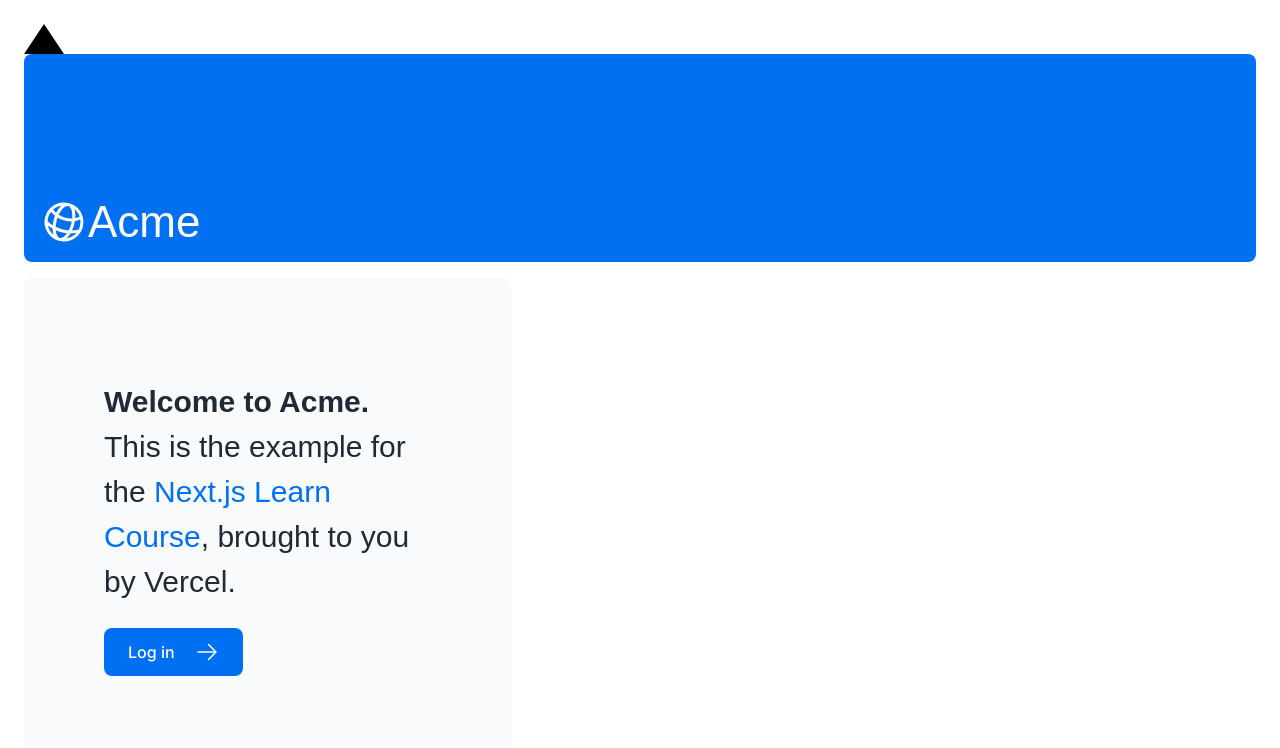
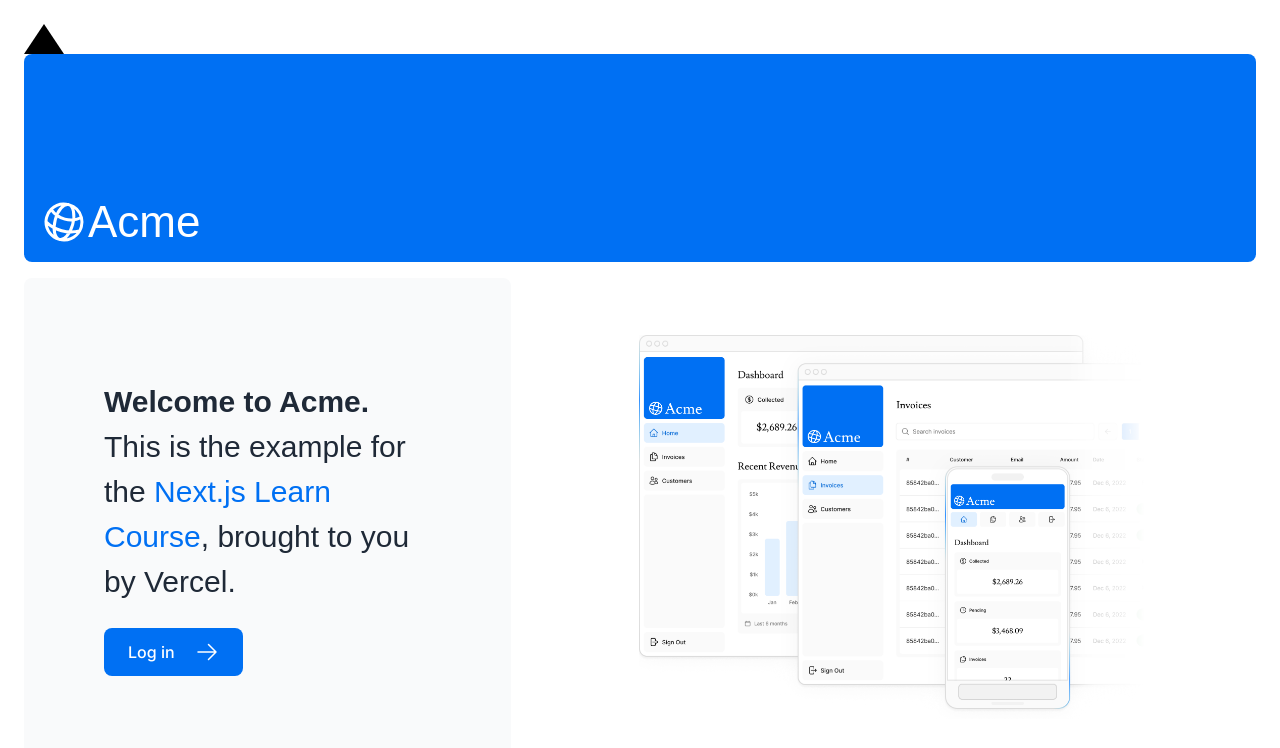
Before and after one commit to fanischam/nextjs-dashboard, a Next.js app: page / in a window 1280 px wide. Shown: the top 748 px of the page. Built offline with nearby package versions, Linux system fonts and the light colour scheme; a web font is replaced by a local one.

Commit message:
added custom dashboard images

```diff
--- a/app/page.tsx
+++ b/app/page.tsx
@@ -3,6 +3,7 @@
 import Link from 'next/link';
 import styles from '@/app/ui/home.module.css';
 import { lusitana } from './ui/fonts';
+import Image from 'next/image';
 
 export default function Page() {
   return (
@@ -29,6 +30,20 @@
         </div>
         <div className="flex items-center justify-center p-6 md:w-3/5 md:px-28 md:py-12">
           {/* Add Hero Images Here */}
+          <Image
+            src="/hero-desktop.png"
+            width={1000}
+            height={760}
+            className="hidden md:block"
+            alt="Screenshots of the dashboard project showing desktop version"
+          />
+          <Image
+            src="/hero-mobile.png"
+            width={560}
+            height={620}
+            className="block md:hidden"
+            alt="Screenshots of the dashboard project showing mobile version"
+          />
         </div>
       </div>
     </main>
```
